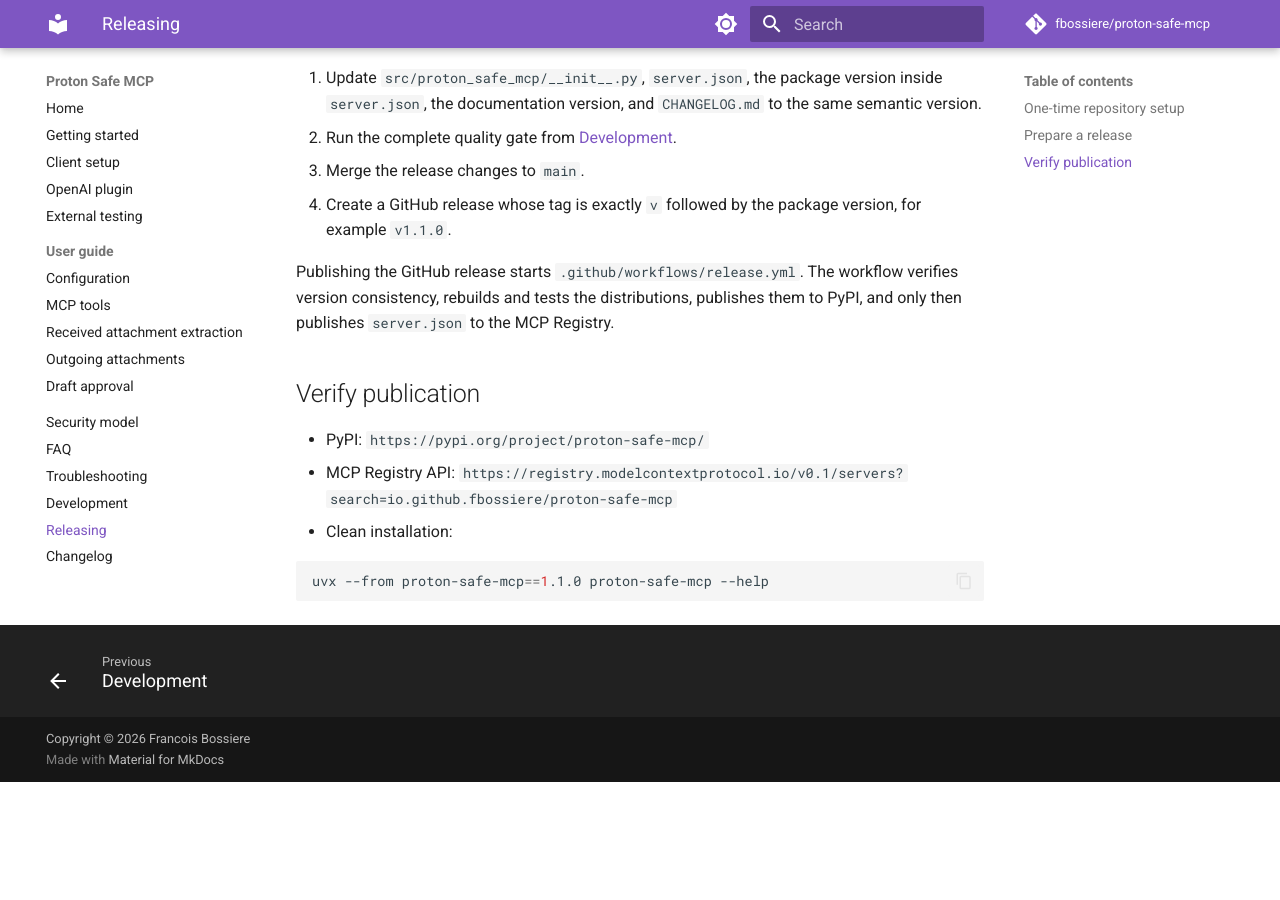
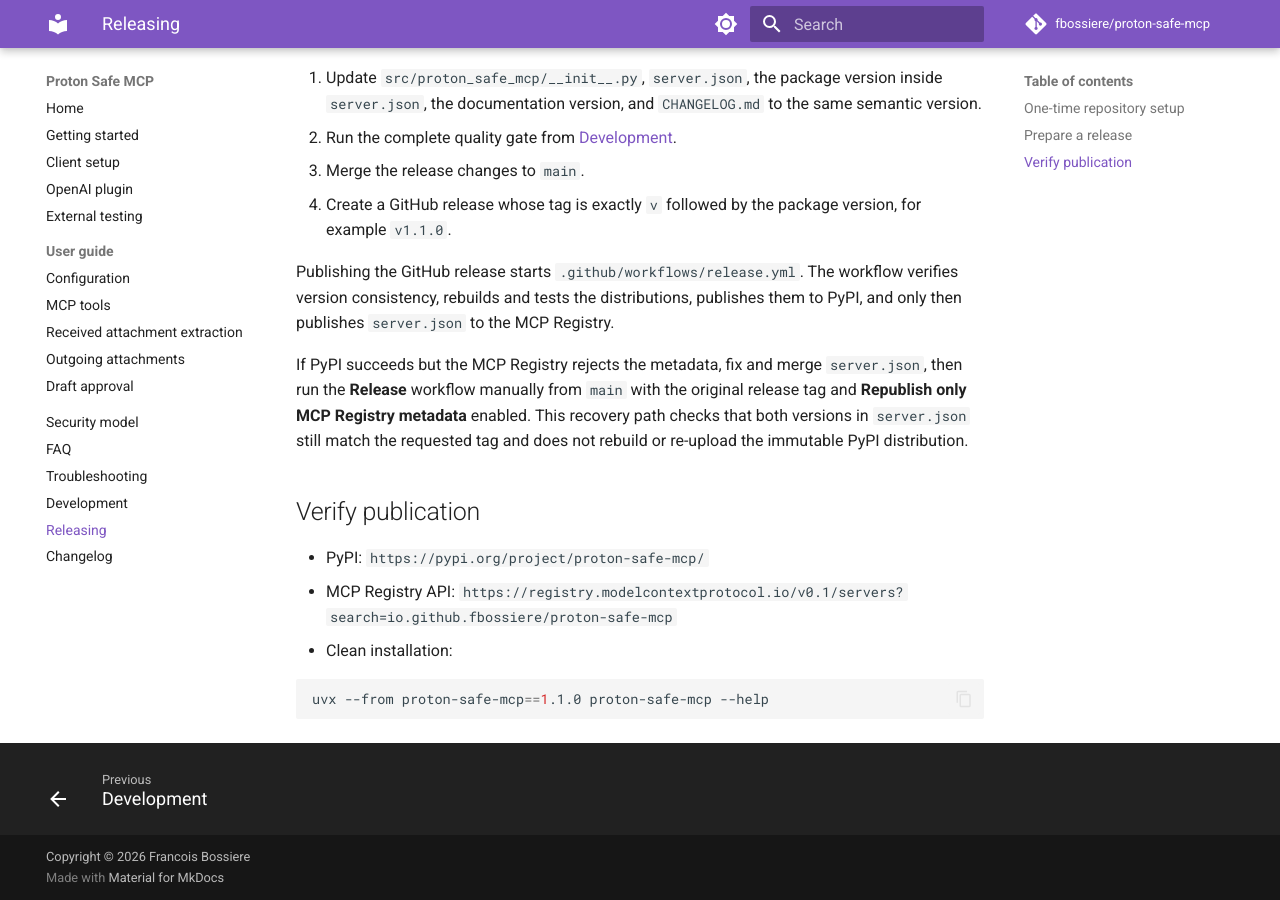
Before and after one commit to fbossiere/proton-safe-mcp, an MkDocs documentation site: the page built from docs/releasing.md, in a window 1280 px wide and 900 px high, scrolled down 872 px. Built offline with MkDocs 1.6.1 and Material for MkDocs 9.7.7, drawn with Linux system fonts in a browser that asks for light colours; comment, search, counter and statistics services are not loaded; before the commit the page ends 1654 px from its top, so only the background shows below that.

Commit message:
fix: recover MCP Registry publication for v1.1.0 (#31)
* fix: satisfy MCP Registry description limit

Removed 'without send capability' from the description.

* ci: add registry-only release recovery

* docs: document registry-only recovery

* docs: record registry publication fix

```diff
--- a/docs/releasing.md
+++ b/docs/releasing.md
@@ -35,6 +35,12 @@
 consistency, rebuilds and tests the distributions, publishes them to PyPI, and only then publishes
 `server.json` to the MCP Registry.
 
+If PyPI succeeds but the MCP Registry rejects the metadata, fix and merge `server.json`, then run
+the **Release** workflow manually from `main` with the original release tag and
+**Republish only MCP Registry metadata** enabled. This recovery path checks that both versions in
+`server.json` still match the requested tag and does not rebuild or re-upload the immutable PyPI
+distribution.
+
 ## Verify publication
 
 - PyPI: `https://pypi.org/project/proton-safe-mcp/`
--- a/server.json
+++ b/server.json
@@ -2,7 +2,7 @@
   "$schema": "https://static.modelcontextprotocol.io/schemas/2025-12-11/server.schema.json",
   "name": "io.github.fbossiere/proton-safe-mcp",
   "title": "Proton Safe MCP",
-  "description": "Read and search Proton Mail, extract bounded attachment text, then create human-approved drafts without send capability.",
+  "description": "Read and search Proton Mail, extract bounded attachment text, and create human-approved drafts.",
   "version": "1.1.0",
   "websiteUrl": "https://fbossiere.github.io/proton-safe-mcp/",
   "repository": {
```
Also changed, not shown: CHANGELOG.md (+5 -0 lines), 1 other file.
